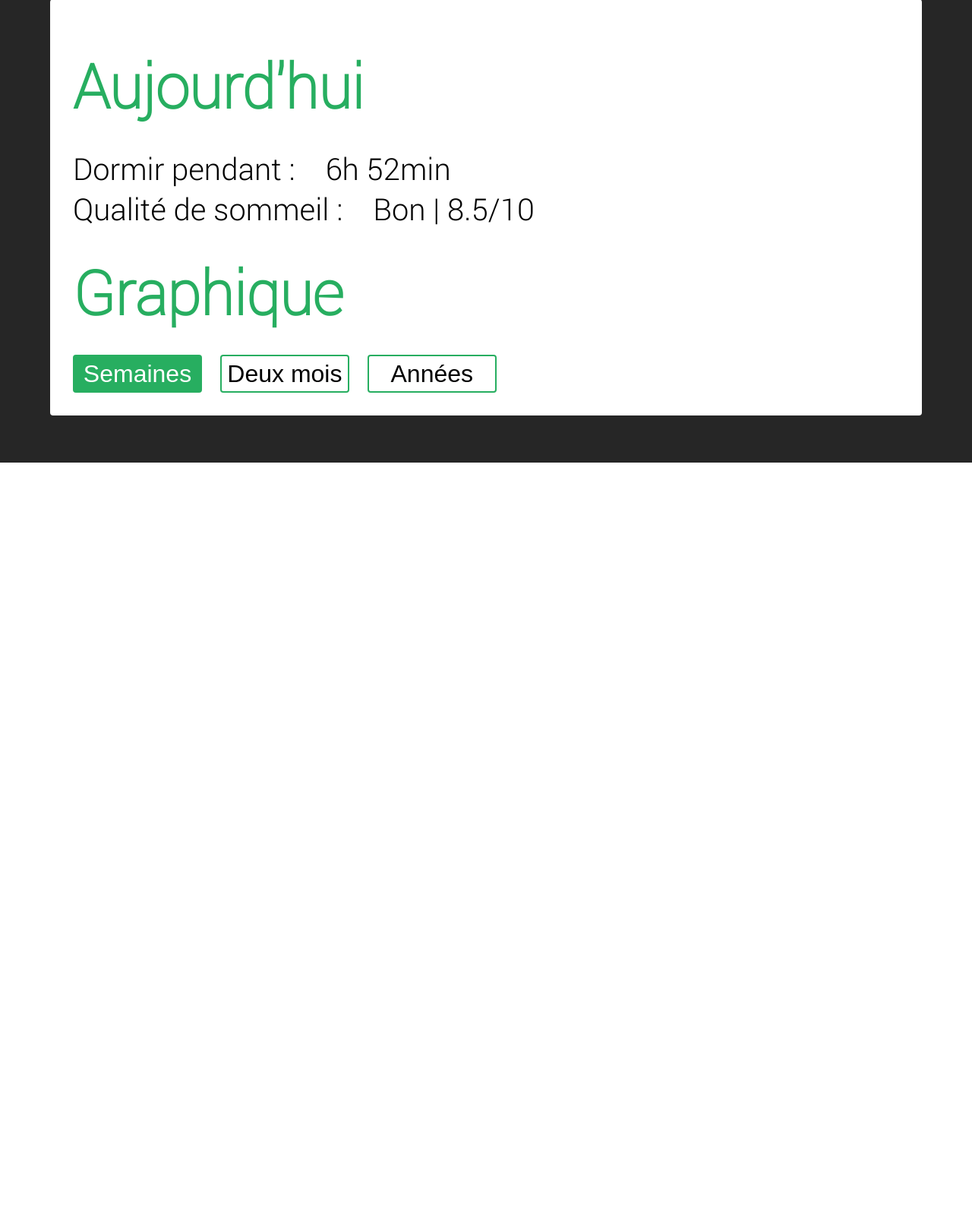
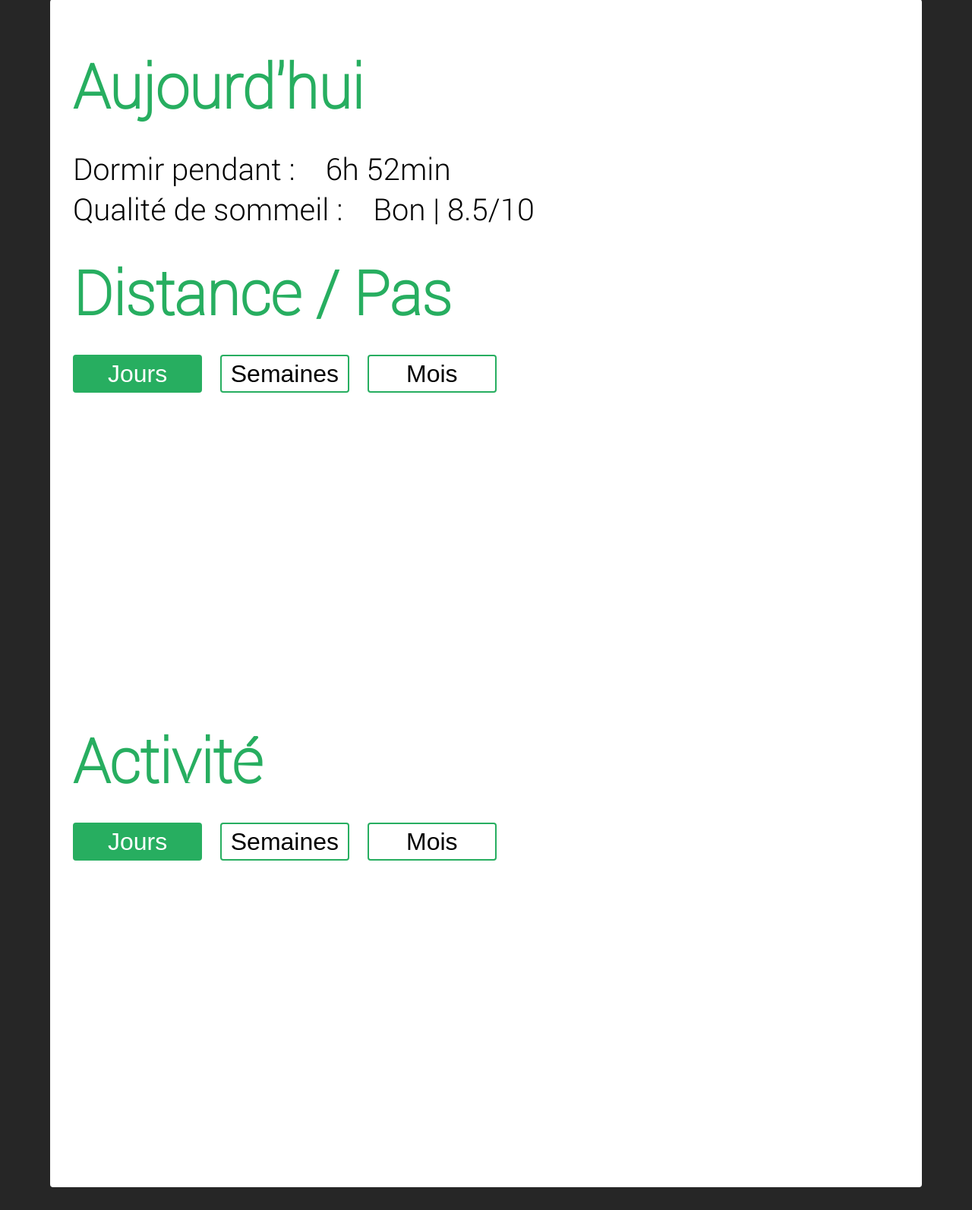
Before and after one commit to ClementRomac/FitBit_Project, a PHP site: page /Pages/walk.php in a window 1280 px wide. Shown: the part 191-1784 px from the top of the page at 76% size. Before the commit the page ends 800 px from the top, so only its background shows below. Run offline with PHP 8.4, Linux system fonts and the light colour scheme; the visitor is signed in with stand-in values (Sample User, id 1).

Commit message:
api distance + walk sur page walk

```diff
--- a/App/Pages/walk.php
+++ b/App/Pages/walk.php
@@ -2,7 +2,9 @@
     <head>
         <title>FitiBit</title></colspan="2"d >
         <meta charset="utf-8"/>
-        <link rel="stylesheet" media="screen" type="text/css" href="../css/Pages/style.css">
+        <link rel="stylesheet" media="screen" type="text/css" href="../css/Pages/style.css"><script   src="../js/zepto.min.js"></script>
+        <script src="https://code.highcharts.com/highcharts.js"></script>
+        <script type="text/javascript" src="../js/callAPI.js"></script>
     </head>
     <body>
     <?php
@@ -25,13 +27,145 @@
                 <p>Dormir pendant : <span class="space"></span> 6h 52min</p>
                 <p>Qualité de sommeil : <span class="space"></span> Bon | 8.5/10</p>
 
-            <h2 class="walkC">Graphique</h2>
+            <h2 class="walkC">Distance / Pas</h2>
 
                 <div>
-                    <button class="button-walk active-walk" onclick="changeLocation('weight')">Semaines</button>
-                    <button class="button-walk" onclick="changeLocation('weight/month')">Deux mois</button>
-                    <button class="button-walk" onclick="changeLocation('weight/year')">Années</button>
+                    <button id ="1" class="button-walk active-walk" onclick="changeWalkLocation('walk', 1)">Jours</button>
+                    <button id ="2" class="button-walk" onclick="changeWalkLocation('walk/week', 2)">Semaines</button>
+                    <button id ="3" class="button-walk" onclick="changeWalkLocation('walk/month', 3)">Mois</button>
                 </div>
+                <a href="test.html"><div id="container_walk" style="min-width: 310px; height: 400px; margin: 0 auto"></div></a>
+
+            <h2 class="walkC">Activité</h2>
+
+                <div>
+                    <button id ="4" class="button-activity active-activity" onclick="changeActivityLocation('activity', 4)">Jours</button>
+                    <button id ="5" class="button-activity" onclick="changeActivityLocation('activity/week', 5)">Semaines</button>
+                    <button id ="6" class="button-activity" onclick="changeActivityLocation('activity/month', 6)">Mois</button>
+                </div>
+                <a href="test.html"><div id="container_activity" style="min-width: 310px; height: 400px; margin: 0 auto"></div></a>
         </div>
+        <script type="text/javascript">
+        var walk = {'steps' : '', 'distance' : ''};
+        changeWalkLocation('walk', 1);
+        //console.log(walk['steps']);
+
+        function changeWalkLocation(newLocation, id){
+            if(newLocation == 'walk'){
+                getData('steps');
+                getData('distance');
+            }
+            else if(newLocation == 'walk/week'){
+                getData('steps/week');
+                getData('distance/week');
+            }
+            else if(newLocation == 'walk/month'){
+                getData('steps/month');
+                getData('distance/month');
+            }
+
+            $('button').removeClass("active-walk");
+            $('#'+id).addClass("active-walk")
+        }
+
+        function renderChart(location) {
+            if(location == "steps" || location == "steps/week" || location == "steps/month"){
+                walk['steps'] = location;
+            }
+            else if(location == "distance" || location == "distance/week" || location == "distance/month"){
+                walk['distance'] = location;
+                renderWalk(walk);
+            }
+        }
+
+        function renderWalk(walk_array){
+            var steps = JSON.parse(localStorage[''+walk_array['steps']+'']);
+            var steps_length = Object.keys(steps).length - 1;
+            var distance = JSON.parse(localStorage[''+walk_array['distance']+'']);
+            var distance_length = Object.keys(distance).length - 1;
+
+            var myCategories = [];
+            for (var i = 0; i <= steps_length; i++) {
+                myCategories[i] = steps[''+steps_length-i+''].date;
+            };
+
+            var stepsData = [];
+            for (var i = 0; i <= steps_length; i++) {
+                stepsData[i] = steps[''+steps_length-i+''].steps;
+            };
+
+            var distanceData = [];
+            for (var i = 0; i <= distance_length; i++) {
+                distanceData[i] = distance[''+distance_length-i+''].distance;
+            };
+
+            new Highcharts.Chart({
+                chart: {
+                    renderTo: 'container_walk'
+                },
+                title: {
+                    text: 'Nombre de pas / Distance parcouru'
+                },
+                xAxis: [{
+                    categories: myCategories,
+                crosshair: true
+                }],
+                yAxis: [{ // Primary yAxis
+                    labels: {
+                        format: '{value}',
+                        style: {
+                            color: Highcharts.getOptions().colors[1]
+                        }
+                    },
+                    title: {
+                        text: 'Nombre de pas',
+                        style: {
+                            color: Highcharts.getOptions().colors[1]
+                        }
+                    }
+                }, { // Secondary yAxis
+                    title: {
+                        text: 'Distance parcouru',
+                        style: {
+                            color: Highcharts.getOptions().colors[0]
+                        }
+                    },
+                    labels: {
+                        format: '{value} Km',
+                        style: {
+                            color: Highcharts.getOptions().colors[0]
+                        }
+                    },
+                    opposite: true
+                }],
+                tooltip: {
+                    shared: true
+                },
+                legend: {
+                    layout: 'vertical',
+                    align: 'left',
+                    x: 120,
+                    verticalAlign: 'top',
+                    y: 100,
+                    floating: true,
+                    backgroundColor: (Highcharts.theme && Highcharts.theme.legendBackgroundColor) || '#FFFFFF'
+                },
+                series: [{
+                    name: 'Distance parcouru',
+                    type: 'column',
+                    yAxis: 1,
+                    data: distanceData,
+                    tooltip: {
+                        valueSuffix: ' Km'
+                    },
+
+                }, {
+                    name: 'Nombre de pas',
+                    type: 'spline',
+                    data: stepsData
+                }]
+            });
+        }
+        </script>
     </body>
 </html>
--- a/App/Pages/weight.php
+++ b/App/Pages/weight.php
@@ -45,7 +45,6 @@
         </div>
 
         <script type="text/javascript">
-        //var myLocation = "weight"; //default location
         getData("weight/week"); //get data for default location
         getData("imc"); //get data for default location
 
--- a/App/css/Pages/style.css
+++ b/App/css/Pages/style.css
@@ -103,15 +103,15 @@ button{
 .button-sleep{
     border: 2px solid #34495e;
 }
-
 .button-walk{
    border: 2px solid #27ae60;
 }
-
+.button-activity{
+   border: 2px solid #27ae60;
+}
 .button-weight{
    border: 2px solid #e67e22;
 }
-
 .active-sleep{
 	background-color: #34495e;
 	color: #FFF;
@@ -124,3 +124,7 @@ button{
 	background-color: #27ae60;
 	color: #FFF;
 }
+.active-activity{
+    background-color: #27ae60;
+    color: #FFF;
+}
```
Also changed, not shown: Server/API/index.php (+32 -0 lines).
